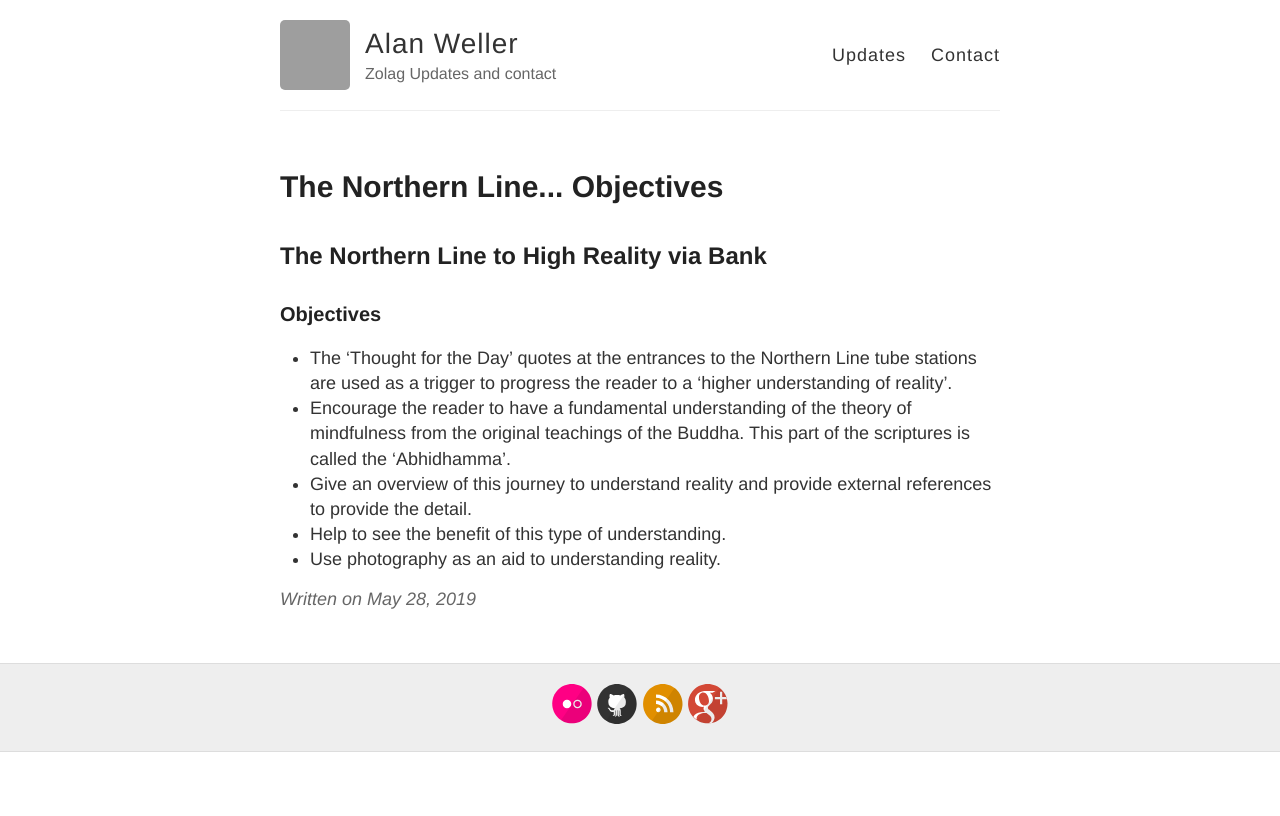
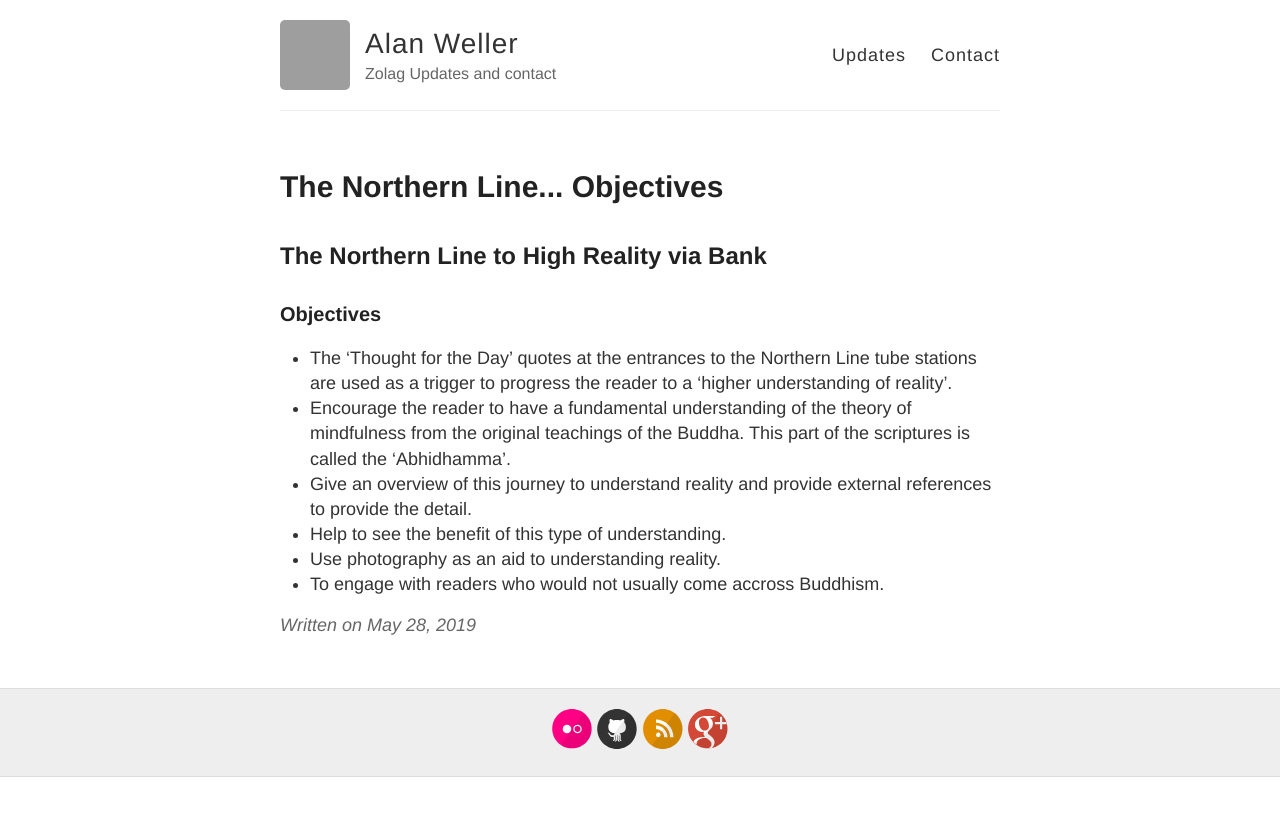
Before and after one commit to alwell/alwell.github.io, a Jekyll site: the page built from _posts/2019-05-28-nlo.md, in a window 1280 px wide. Shown: the top 816 px of the page. Built offline with Jekyll 4.4.1, drawn with Linux system fonts in a browser that asks for light colours; grey boxes are pictures that could not be loaded.

Commit message:
Update 2019-05-28-nlo.md

```diff
--- a/_posts/2019-05-28-nlo.md
+++ b/_posts/2019-05-28-nlo.md
@@ -10,3 +10,4 @@ title: The Northern Line... Objectives
 - Give an overview of this journey to understand reality and provide external references to provide the detail.
 - Help to see the benefit of this type of understanding.
 - Use photography as an aid to understanding reality.
+- To engage with readers who would not usually come accross Buddhism.
```
